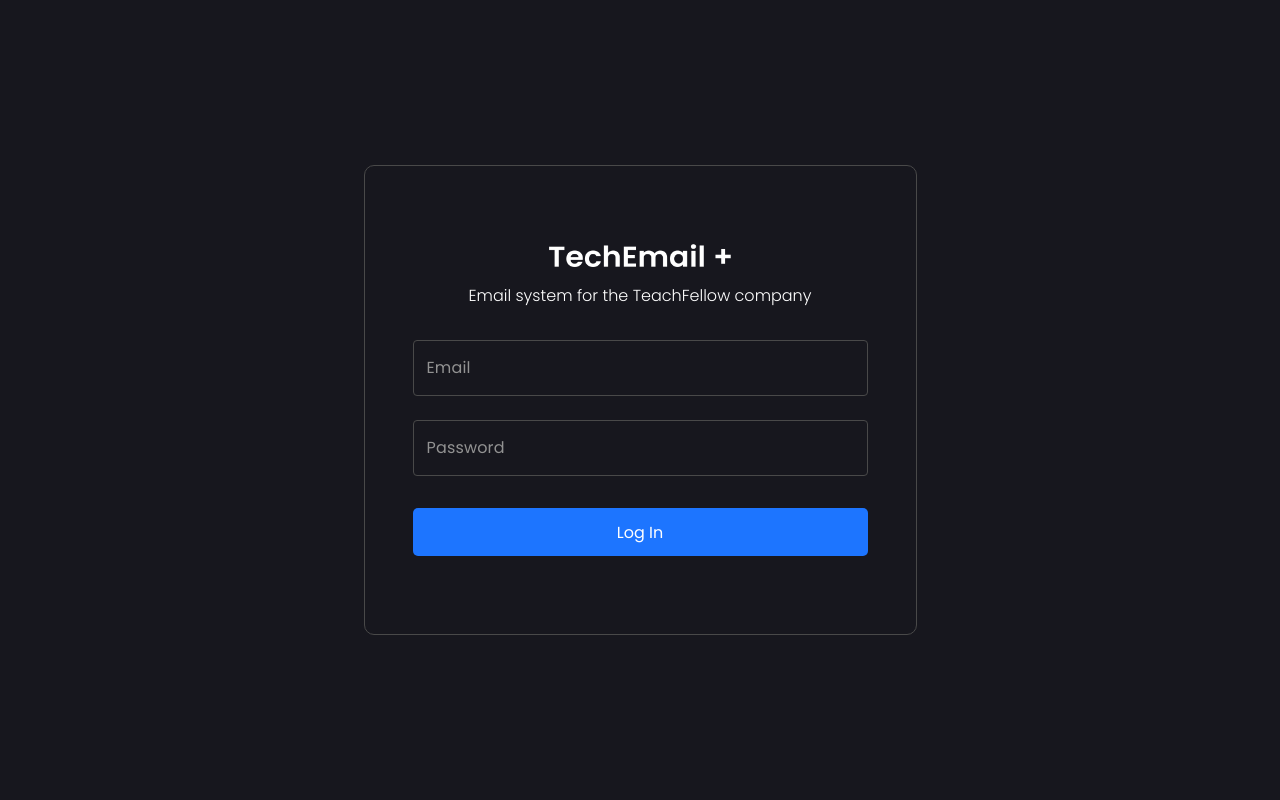
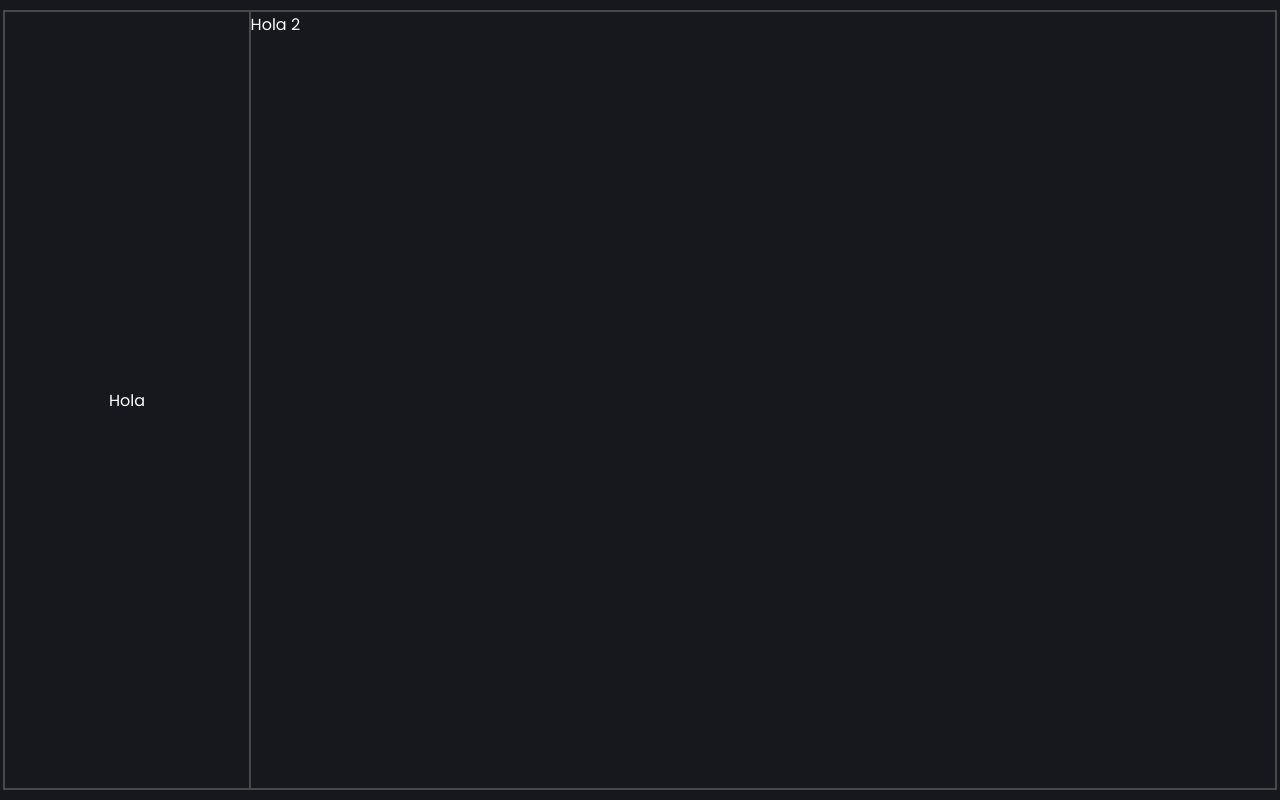
Before and after one commit to mafer23/email-client-app, a React (Vite) app in the folder front-end/: page /emailClient/dashboard in a window 1280 px wide. Before the commit this address led to /auth/login. Built offline with nearby package versions, Linux system fonts and the light colour scheme.

Commit message:
structure ready

```diff
--- a/front-end/src/dashboard/pages/DashboardPage.tsx
+++ b/front-end/src/dashboard/pages/DashboardPage.tsx
@@ -2,8 +2,13 @@ import "./_dashboardPage.scss";
 
 export const DashboardPage = () => {
   return (
-    <div className="dashboardPage">
-      Pagina dashboard
-    </div>
+    <article className="dashboardPage">
+      <section className="dashboardPage__leftContainer">
+        Hola
+      </section>
+      <section className="dashboardPage__rightContainer">
+        Hola 2
+      </section>
+    </article>
   );
 }
--- a/front-end/src/dashboard/pages/_dashboardPage.scss
+++ b/front-end/src/dashboard/pages/_dashboardPage.scss
@@ -1,5 +1,44 @@
 @import "../../styles/settings";
 
 .dashboardPage {
+    font-family: $mainFont,sans-serif;
+    color:$color2;
+    width: 100vw;
+    height: 100vh;
+    background-color: $color1;
+    padding: 0;
+    @include DisplayFlex(
+        center,
+        center,
+        row,
+        none,
+        0
+    );
+    &__leftContainer{
+        /*background-color: $color5;*/
+        border:2px solid $color3;
+        border-right: 0px;
+        min-width: 19%;
+        min-height: 97%;
+        /*Pendiente: ver como reacciona con el resto de cosas*/
+        @include DisplayFlex(
+        center,
+        center,
+        column,
+        none,
+        0
+        );
+        &__logo{
+
+        }
+    }
+
+    &__rightContainer{
+        /*background-color: $color4;*/
+        border:2px solid $color3;
+        min-width: 80%;
+        min-height: 97%;
+    }
+
 
 }
--- a/front-end/src/router/AppRouter.tsx
+++ b/front-end/src/router/AppRouter.tsx
@@ -10,7 +10,9 @@ import { useAuthStore } from "../hooks/useAuthStore";
 
 export const AppRouter = () => {
 
-  const { status } = useAuthStore();
+  //const { status } = useAuthStore();
+  //temporal
+  const status:string = "authenticated";
 
   return (
     <Routes>
```
Also changed, not shown: front-end/content.txt (added).
